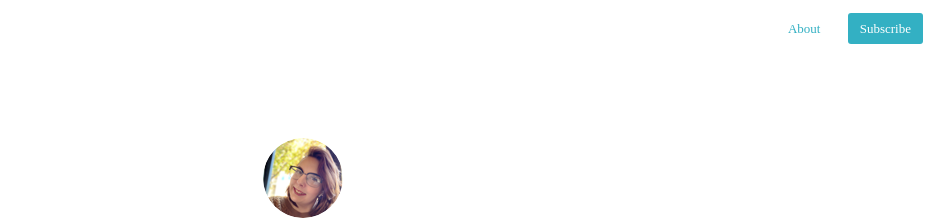
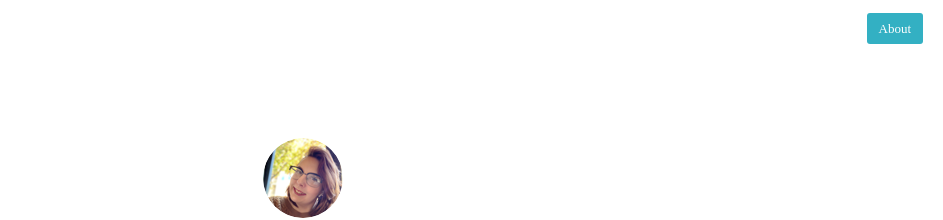
Before and after one commit to RCameron19/Rebecca-Portfolio, a Jekyll site: the page built from index.html, in a window 1280 px wide. Shown: the top 220 px of the page, without its empty margins (337-1280 px from the left). Built offline with Jekyll 4.4.1, drawn with Linux system fonts in a browser that asks for light colours; nearby versions of some CDN libraries; some web fonts are replaced; the list of posts is cut into pages by our own code.

Commit message:
updating about button

```diff
--- a/_includes/navigation.html
+++ b/_includes/navigation.html
@@ -4,7 +4,7 @@
     {% endif %}
 
     {% if page.url != "/about/" %}
-        <a href="{{ "/" | relative_url  }}about">About </a>
+        <a class="cta" href="{{ "/" | relative_url  }}about">About </a>
     {% endif %}
-    <a class="cta" href="{{ "/" | relative_url  }}feed.xml">Subscribe</a>
+    <!-- <a class="cta" href="{{ "/" | relative_url  }}feed.xml">Subscribe</a> -->
 </nav>
```
Also changed, not shown: 13 other files.
